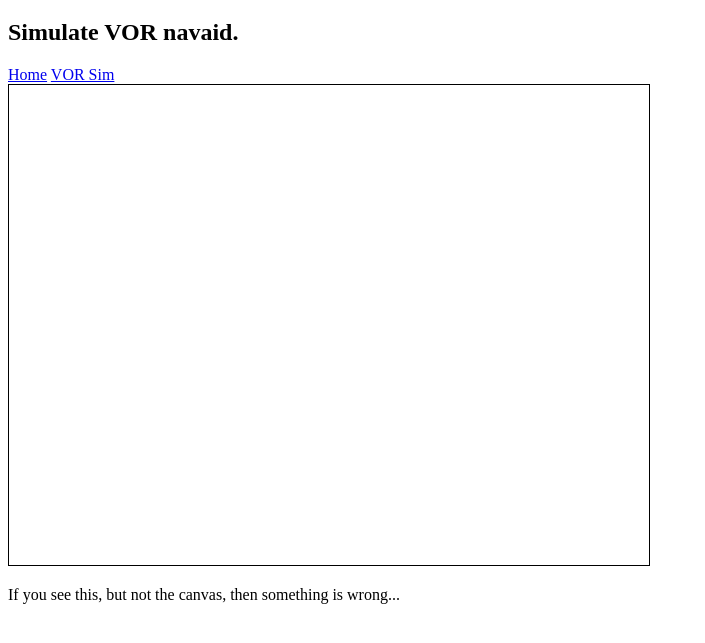
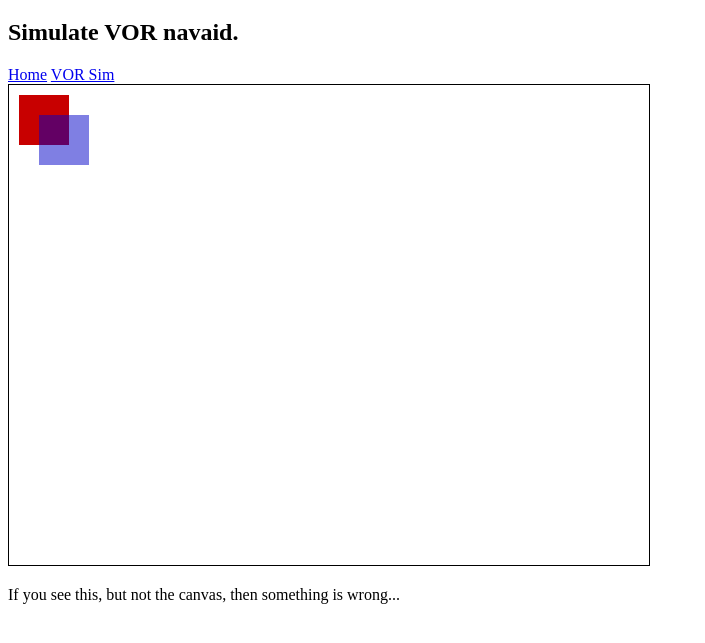
Before and after one commit to captant/navaid-sim, a plain HTML site: page vorsim.html in a window 1280 px wide. Shown: the part 61-704 px from the top of the page, without its empty margins (0-705 px from the left). Drawn offline with Linux system fonts and the light colour scheme.

Commit message:
cleaning draw test

```diff
--- a/vorsim.html
+++ b/vorsim.html
@@ -8,7 +8,7 @@
     <link rel="stylesheet" href="style.css">
     <script src="vorsim/javascript/vorsim.js" defer></script>
   </head>
-  <body onLoad="draw();">
+  <body onLoad="load();">
     <h1>Navaid Sims: VOR Sim</h1>
     <h2>Simulate VOR navaid.</h2>
     <div class="topnav">
--- a/vorsim/javascript/vorsim.js
+++ b/vorsim/javascript/vorsim.js
@@ -1,6 +1,17 @@
-function draw() {
+function load() {
     var canvas = document.getElementById('sim');
     if (canvas.getContext) {
         var context = canvas.getContext('2d');
+        drawShapes(context)
     }
 }
+
+function drawShapes(context) {
+    // Draw solid red square.
+    context.fillStyle = 'rgb(200, 0, 0)';
+    context.fillRect(10, 10, 50, 50);
+
+    // Draw alpha blue square.
+    context.fillStyle = 'rgba(0, 0, 200, 0.5)';
+    context.fillRect(30, 30, 50, 50);
+}
```
